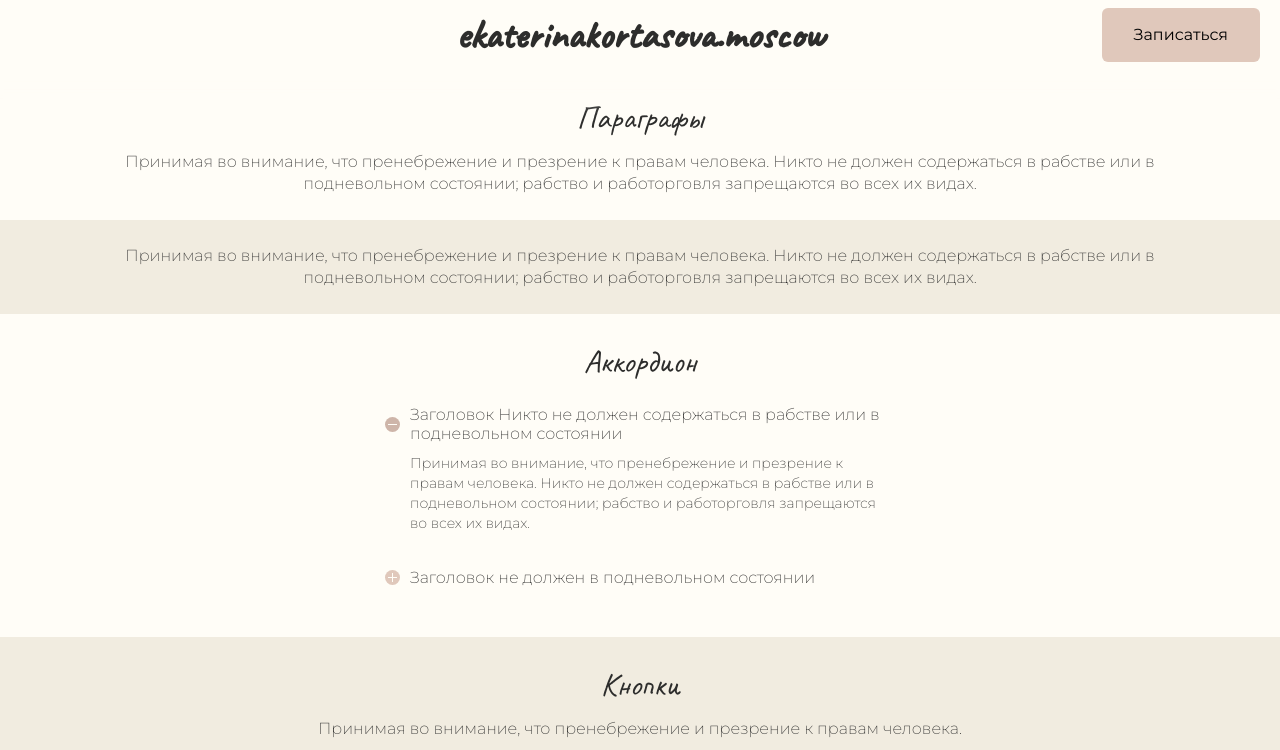
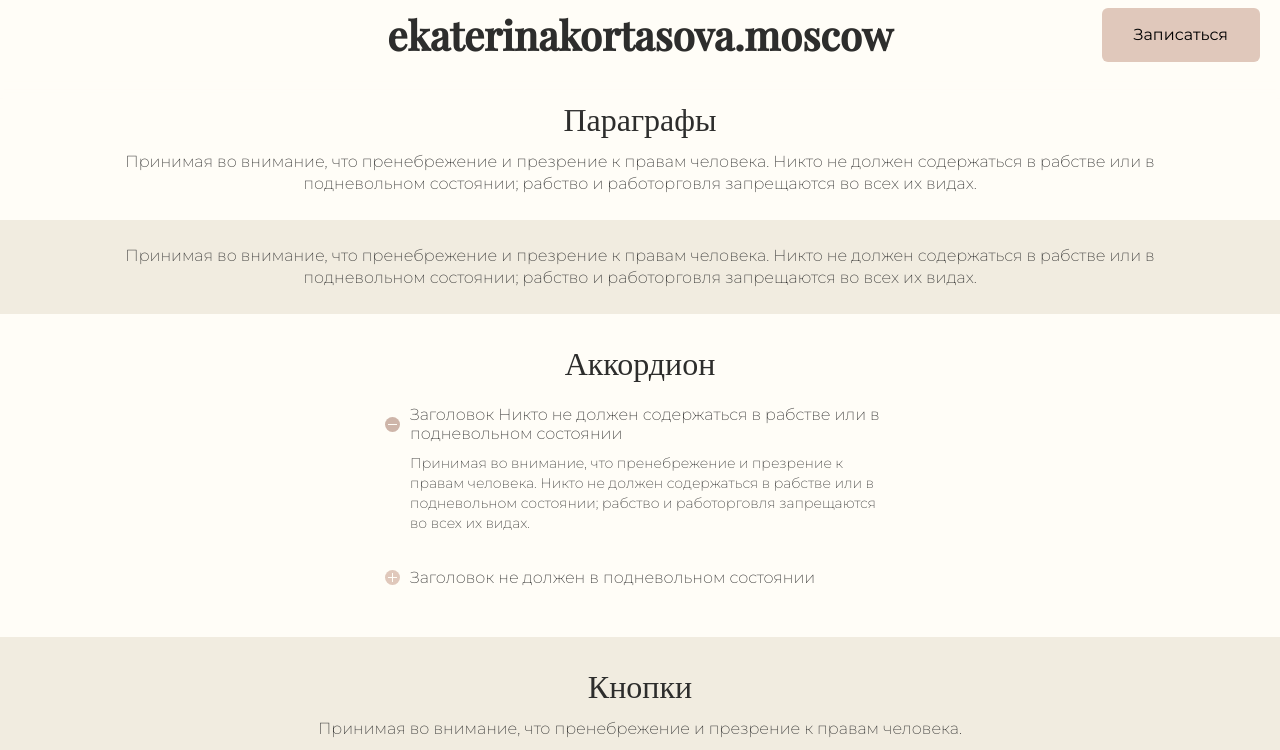
Before and after one commit to TomSssM/psychology-website, a website: page index.html in a window 1280 px wide. Shown: the top 750 px of the page. Drawn offline with nearby package versions, Linux system fonts and the light colour scheme; files that its build step writes are made by us from their sources.

Commit message:
update header font

```diff
--- a/index.html
+++ b/index.html
@@ -9,7 +9,7 @@
   <link rel="preconnect" href="https://fonts.googleapis.com" />
   <link rel="preconnect" href="https://fonts.gstatic.com" crossorigin />
   <link rel="stylesheet" href="https://fonts.googleapis.com/css2?family=Montserrat:ital,wght@0,100;0,200;0,300;0,400;0,500;1,100;1,200;1,300;1,400&display=swap" />
-  <link rel="stylesheet" href="https://fonts.googleapis.com/css2?family=Caveat:wght@400;500&display=swap" />
+  <link rel="stylesheet" href="https://fonts.googleapis.com/css2?family=Playfair+Display:wght@400;500&display=swap" />
   <link rel="stylesheet" href="./build/styles.css" />
 </head>
 <body class="body">
--- a/src/_variables.scss
+++ b/src/_variables.scss
@@ -1,6 +1,6 @@
 $font-family-primary: 'Montserrat', sans-serif;
-$font-family-title: 'Caveat', cursive;
-$font-family-marker: 'Caveat', cursive;
+$font-family-title: 'Playfair Display', serif;
+$font-family-marker: 'Playfair Display', serif;
 
 $font-weight-primary: 200;
 $font-weight-action: 400;
```
